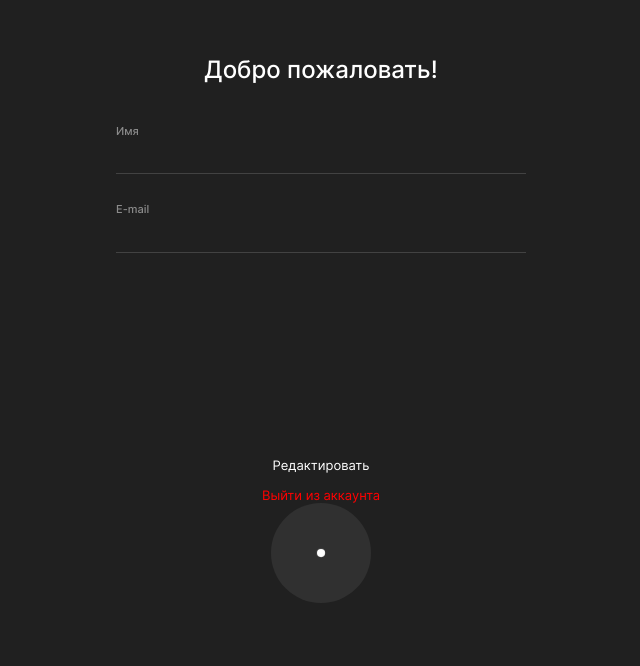
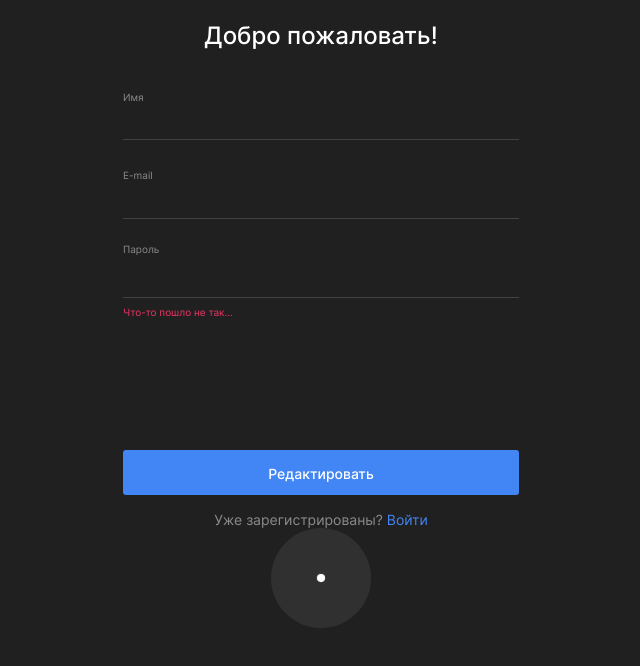
Before and after one commit to Andrey-Maystrenko/movies-explorer-frontend, a React app: page /signup in a window 1280 px wide. Shown: the part 130-796 px from the top of the page, without its empty margins (319-959 px from the left). Built offline with nearby package versions, Linux system fonts and the light colour scheme.

Commit message:
diploma frontend Signup adaptive completed

```diff
--- a/src/components/Header/Header.css
+++ b/src/components/Header/Header.css
@@ -137,6 +137,10 @@
     .sandwich {
         display: block;
     }
+
+    .header__logo-auth {
+        margin: 232px 544px 0 186px;
+    }
 }
 
 @media screen and (max-width: 767px) {
@@ -175,8 +179,10 @@
     }
 
     .sandwich {
-        margin       : 0 14px 0 auto;
-        /* margin    : 0 0 0 auto;
-        padding-right: 14px; */
+        margin: 0 14px 0 auto;
+    }
+
+    .header__logo-auth {
+        margin: 56px 141px 0;
     }
 }
--- a/src/components/Register/Register.css
+++ b/src/components/Register/Register.css
@@ -1,4 +1,4 @@
-.profile__window {
+.register__window {
     position              : relative;
     background            : none;
     width                 : 396px;
@@ -8,14 +8,14 @@
     padding               : 40px 0 0;
 }
 
-.profile__content {
+.register__content {
     display        : flex;
     flex-direction : column;
     justify-content: flex-start;
     align-items    : center;
 }
 
-.profile__title {
+.register__title {
     font-style : normal;
     font-weight: 500;
     font-size  : 24px;
@@ -31,7 +31,7 @@
     align-items    : center;
 }
 
-.profile__userdata {
+.register__userdata {
     font-style : normal;
     font-weight: 400;
     font-size  : 10px;
@@ -40,7 +40,7 @@
 
 }
 
-.profile__userdata-value {
+.register__userdata-value {
     font-style : normal;
     font-weight: 400;
     font-size  : 14px;
@@ -48,7 +48,7 @@
     color      : #FFFFFF;
 }
 
-.profile__username-position_register {
+.register__username-position {
     position: absolute;
     top     : 41px;
     left    : 0;
@@ -60,72 +60,108 @@
     color        : #FFFFff;
     border       : none;
     border-bottom: 1px solid #424242;
-    margin       : 52px 0 0;
+    margin       : 41px 0 0;
     padding      : 0;
     text-align   : left;
     background   : none;
 }
 
-.form__input_register:nth-of-type(2) {
-    margin: 41px 0 0;
+.form__input_register:nth-of-type(1) {
+    margin: 52px 0 0;
 }
 
-.profile__useremail-position_register {
+.register__useremail-position {
     position: absolute;
     top     : 119px;
     left    : 0;
 }
 
-.profile__save-button {
-    width        : 410px;
-    height       : 16px;
-    border-radius: 2px;
-    margin       : 202px 0 0px;
-    background   : none;
+.register__password-position {
+    position: absolute;
+    top     : 193px;
+    left    : 0;
+}
+
+.register__error {
+    font-style : normal;
+    font-weight: 400;
+    font-size  : 10px;
+    line-height: 12px;
+    color      : #EE3465;
+    position   : absolute;
+    top        : 256px;
+    left       : 0;
+}
+
+
+.register__save-button {
+    width        : 396px;
+    height       : 45px;
+    border-radius: 3px;
+    margin       : 152px 0 0px;
+    background   : #4285F4;
     cursor       : pointer;
     text-align   : center;
     padding      : 0;
     border       : 0;
 }
 
-.profile__save-button-text {
+.register__save-button-text {
     font-style : normal;
-    font-weight: 400;
-    font-size  : 13px;
-    line-height: 16px;
+    font-weight: 500;
+    font-size  : 14px;
+    line-height: 17px;
     color      : #FFFFff;
     transition : opacity .3s;
     margin     : 16px 0 0;
 }
 
-.profile__save-button-text:hover {
+.register__save-button-text:hover {
     opacity: .8;
 }
 
-.profile__save-button-text_red {
+.register__save-button-text_red {
     color          : red;
     text-decoration: none;
 }
 
+.register__login-option {
+    font-style : normal;
+    font-weight: 400;
+    font-size  : 14px;
+    line-height: 17px;
+    text-align : center;
+    color      : #8B8B8B;
+    margin     : 16px 0 0;
+}
+
+.register__login-option_link {
+    color          : #4285F4;
+    text-decoration: none;
+}
+
+
 @media screen and (max-width: 767px) {
-    .profile__window {
-        width: 260px;
+    .register__window {
+        width  : 260px;
+        padding: 50px 0 0;
     }
 
-    .form__input {
+    .register__save-button {
+        width : 260px;
+        margin: 240px 0 0;
+    }
+
+    /* .form__input {
         margin: 64px 0 0;
     }
 
-    .profile__save-button {
-        width : 260px;
-        margin: 379px 0 0;
-    }
 
-    .profile__username-position {
+    .register__username-position {
         top: 80px;
     }
 
-    .profile__useremail-position {
+    .register__useremail-position {
         top: 129px;
-    }
+    } */
 }
--- a/src/components/Register/Register.js
+++ b/src/components/Register/Register.js
@@ -1,40 +1,52 @@
 import React from "react";
 import "./Register.css";
+import {Link} from "react-router-dom";
 
 function Register() {
     return (
-        <div className="profile__window">
-            <section className="profile__content">
-                <h3 className="profile__title">Добро пожаловать!</h3>
+        <div className="register__window">
+            <section className="register__content">
+                <h3 className="register__title">Добро пожаловать!</h3>
                 <form className="form">
-                    <span className="profile__userdata profile__username-position_register">Имя</span>
+                    <span className="register__userdata register__username-position">Имя</span>
                     <input
-                        className="form__input_register profile__userdata-value"
+                        className="form__input_register register__userdata-value"
                         type="text"
-                        name="profile__username"
+                        name="register__username"
                         minLength="2"
                         maxLength="30"
-                        // required
-                        // onChange={handleEmailChange}
+                    // required
+                    // onChange={handleEmailChange}
                     />
-                    <span className="profile__userdata profile__useremail-position_register">E-mail</span>
+                    <span className="register__userdata register__useremail-position">E-mail</span>
                     <input
-                        className="form__input_register profile__userdata-value"
+                        className="form__input_register register__userdata-value"
                         type="email"
-                        name="profile__useremail"
-                        // required
-                        // onChange={handlePasswordChange}
+                        name="register__useremail"
+                    // required
+                    // onChange={handlePasswordChange}
                     />
-                    {/* <span className="popup__error" id="element__name"></span> */}
+                    <span className="register__userdata register__password-position">Пароль</span>
+                    <input
+                        className="form__input_register register__userdata-value"
+                        type="password"
+                        name="register__password"
+                    // required
+                    // onChange={handlePasswordChange}
+                    />
+                    <span className="register__error" id="register__error">Что-то пошло не так...</span>
                     <button
-                        className="profile__save-button"
+                        className="register__save-button"
                         type="submit"
                     >
-                        <span className="profile__save-button-text">
+                        <span className="register__save-button-text">
                             Редактировать
                         </span>
                     </button>
-                    <a className="profile__save-button-text profile__save-button-text_red" href="/#">Выйти из аккаунта</a>
+                    <p className="register__login-option">
+                        {`Уже зарегистрированы? `}
+                        <Link className="register__login-option register__login-option_link" to="/signin">Войти</Link>
+                    </p>
                 </form>
             </section>
         </div>
```
